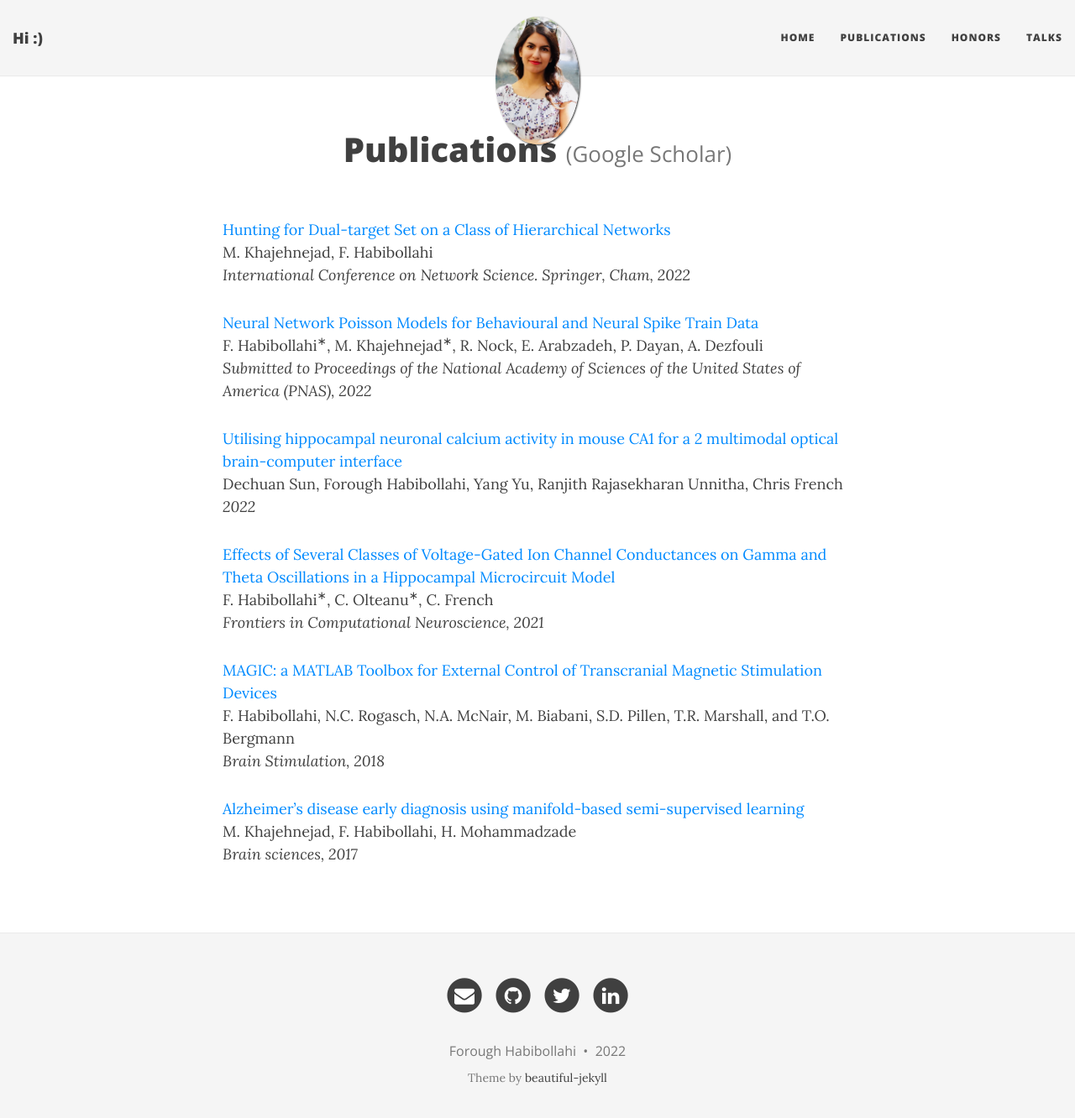
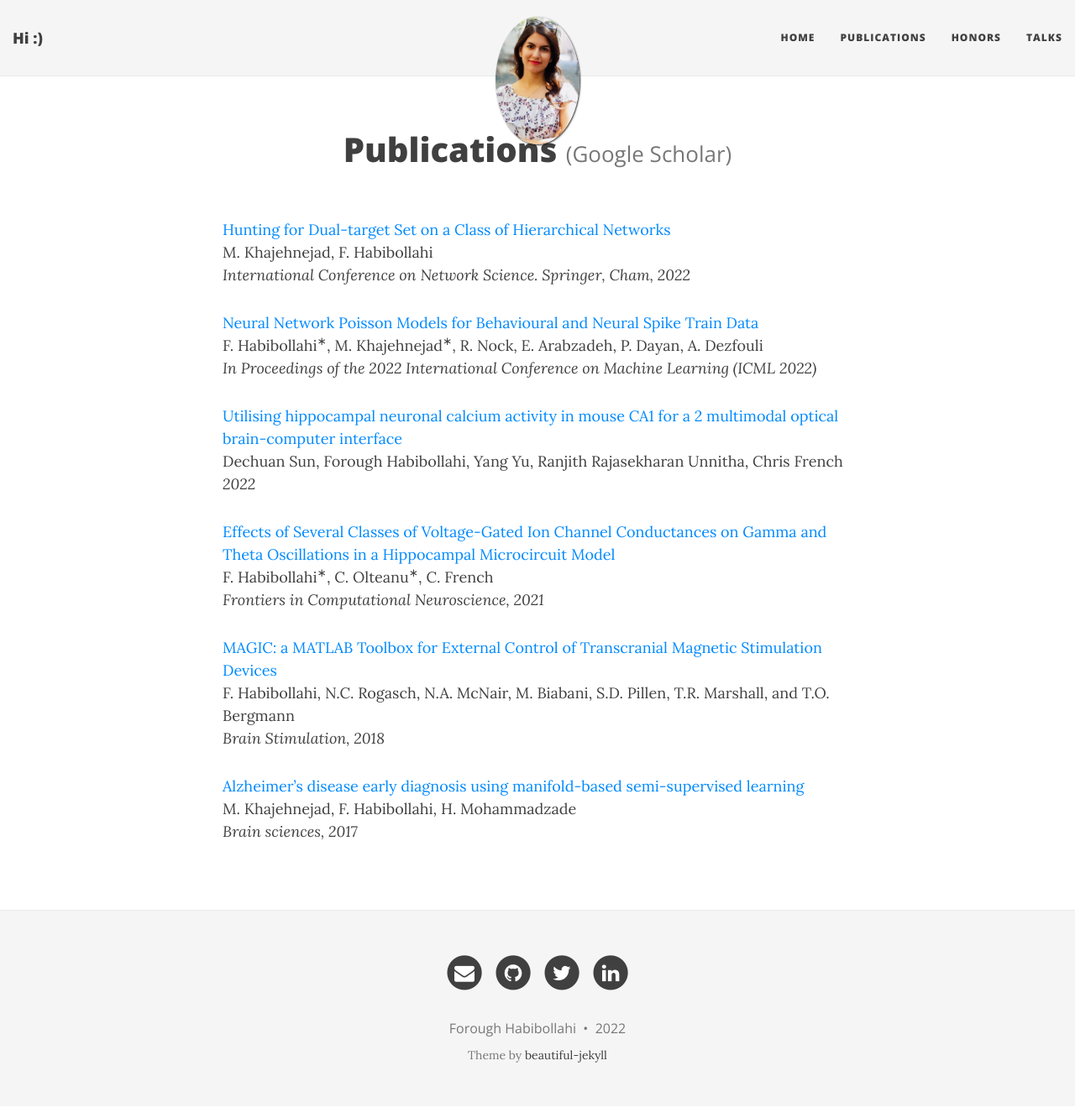
Before and after one commit to ForoughHa/ForoughHa.github.io, a Jekyll site: the page built from publications.md, in a window 1280 px wide and 1345 px high. Shown: the top 1332 px of the window at 84% size. Built offline with Jekyll 4.4.1, drawn with Linux system fonts in a browser that asks for light colours; nearby versions of some CDN libraries.

Commit message:
Update publications.md

```diff
--- a/publications.md
+++ b/publications.md
@@ -17,7 +17,7 @@ title: Publications <a href="https://scholar.google.com/citations?user=t6uNqqIAA
  <br />
  F. Habibollahi<sup>∗</sup>, M. Khajehnejad<sup>∗</sup>,  R. Nock, E. Arabzadeh, P. Dayan, A. Dezfouli
 <br />
-<em>Submitted to Proceedings of the National Academy of Sciences of the United States of America (PNAS), 2022</em>
+<em>In Proceedings of the 2022 International Conference on Machine Learning (ICML 2022)</em>
 
 
 <a href="https://www.biorxiv.org/content/10.1101/2022.04.26.489497v1.full.pdf">Utilising hippocampal neuronal calcium activity in mouse CA1 for a
```
